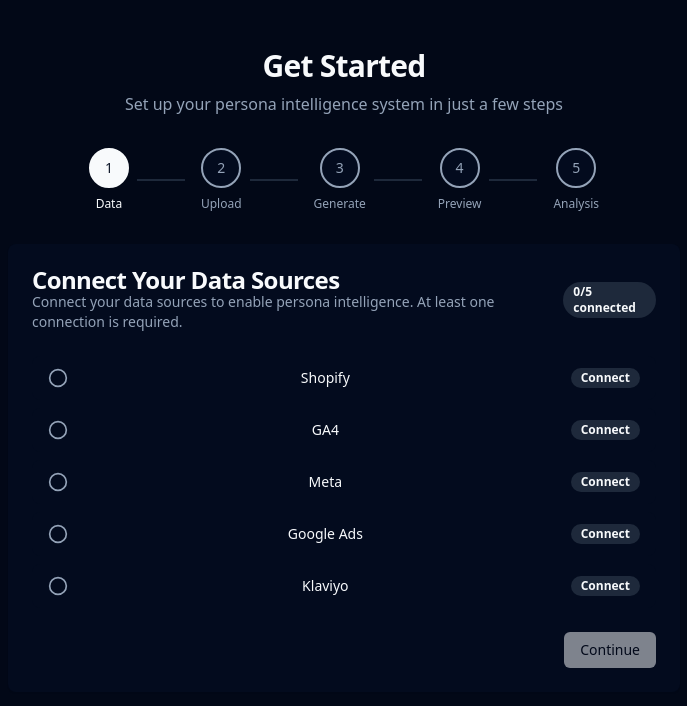
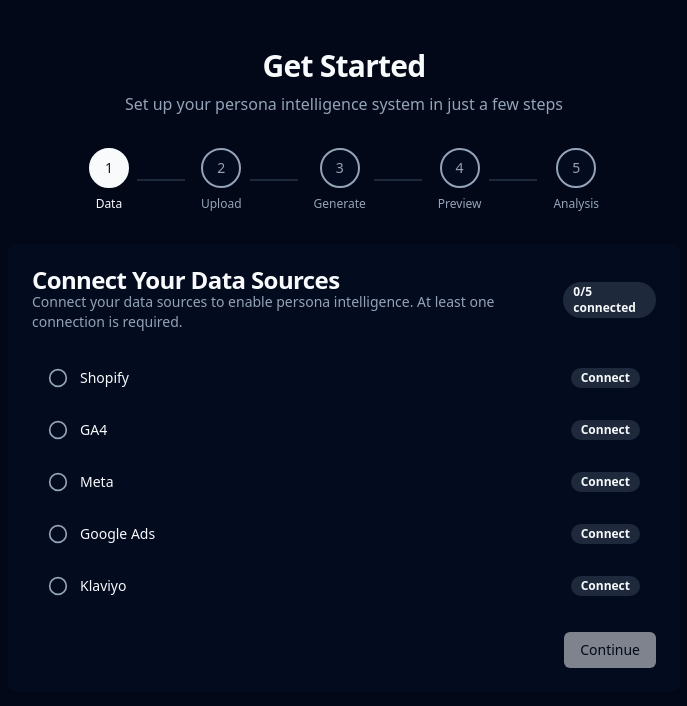
Before and after one commit to startino/ben-macpherson, a React (Vite) app: page /ben-macpherson/onboarding in a window 1280 px wide. Shown: the top 706 px of the page, without its empty margins (296-983 px from the left). Built offline with nearby package versions, Linux system fonts and the light colour scheme.

Commit message:
fix: left-align data connection labels in onboarding
- Add text-left classes to ensure labels are left-aligned
- Add flex-shrink-0 to icons to prevent shrinking

```diff
--- a/src/components/onboarding/DataConnectionsStep.tsx
+++ b/src/components/onboarding/DataConnectionsStep.tsx
@@ -67,14 +67,14 @@
 								>
 									<div className="flex items-center gap-3 flex-1">
 										{isConnected ? (
-											<CheckCircle2 className="h-5 w-5 text-emerald-500" />
+											<CheckCircle2 className="h-5 w-5 text-emerald-500 flex-shrink-0" />
 										) : (
-											<Circle className="h-5 w-5 text-muted-foreground" />
+											<Circle className="h-5 w-5 text-muted-foreground flex-shrink-0" />
 										)}
-										<div className="flex-1">
-											<div className="font-medium">{source}</div>
+										<div className="flex-1 text-left">
+											<div className="font-medium text-left">{source}</div>
 											{isConnected && lastSync && (
-												<div className="text-xs text-muted-foreground flex items-center gap-1 mt-0.5">
+												<div className="text-xs text-muted-foreground flex items-center gap-1 mt-0.5 text-left">
 													<Clock className="h-3 w-3" />
 													Last sync: {lastSync}
 												</div>
```
